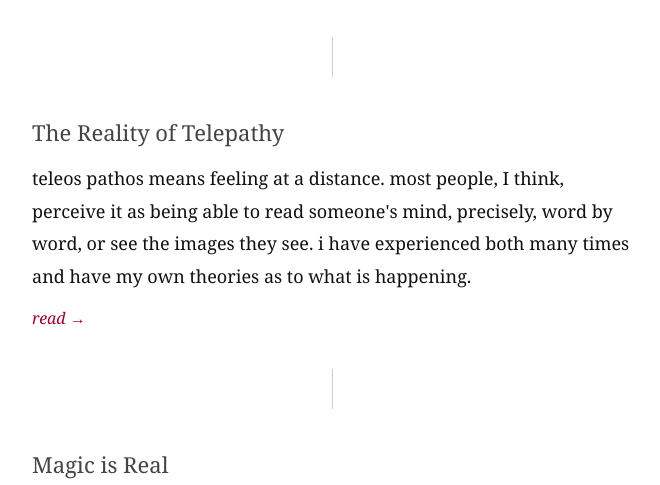
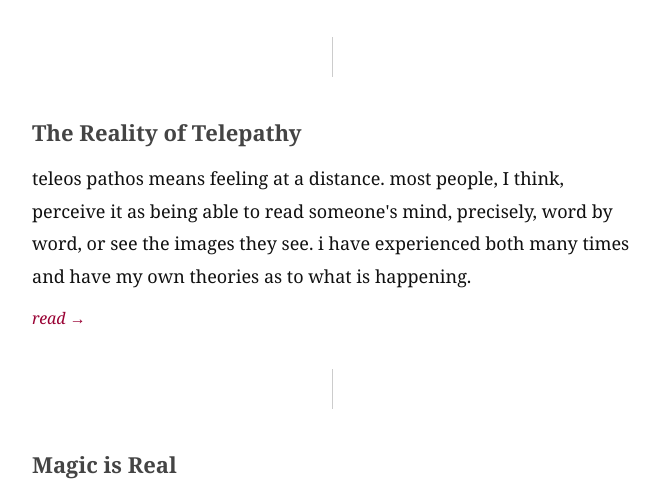
Before and after one commit to gameofnow/gameofnow.github.io, a plain HTML site: page archives.html in a window 1280 px wide. Shown: the part 315-800 px from the top of the page, without its empty margins (308-968 px from the left). Drawn offline with Linux system fonts and the light colour scheme.

Commit message:
Bold headers on archives and article pages

```diff
--- a/archives.html
+++ b/archives.html
@@ -35,7 +35,7 @@ h1 {
 }
 h2 {
   font-size: 22px;
-  font-weight: normal;
+  font-weight: bold;
   margin: 40px 0 15px 0;
   color: #444444;
 }
```
Also changed, not shown: attention.html (+1 -1 lines), decides.html (+1 -1 lines), freedom.html (+1 -1 lines), magic.html (+1 -1 lines), presence.html (+1 -1 lines), realities.html (+1 -1 lines), telepathy.html (+1 -1 lines).
